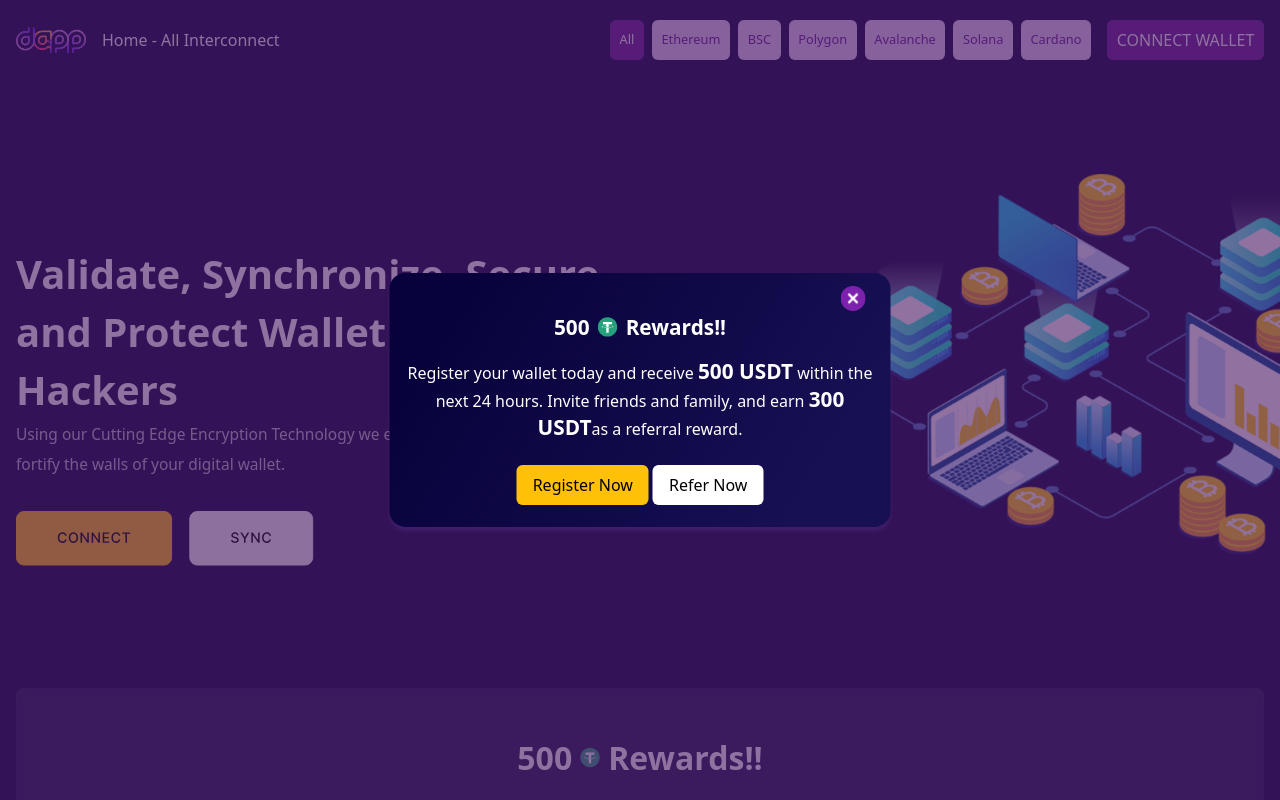
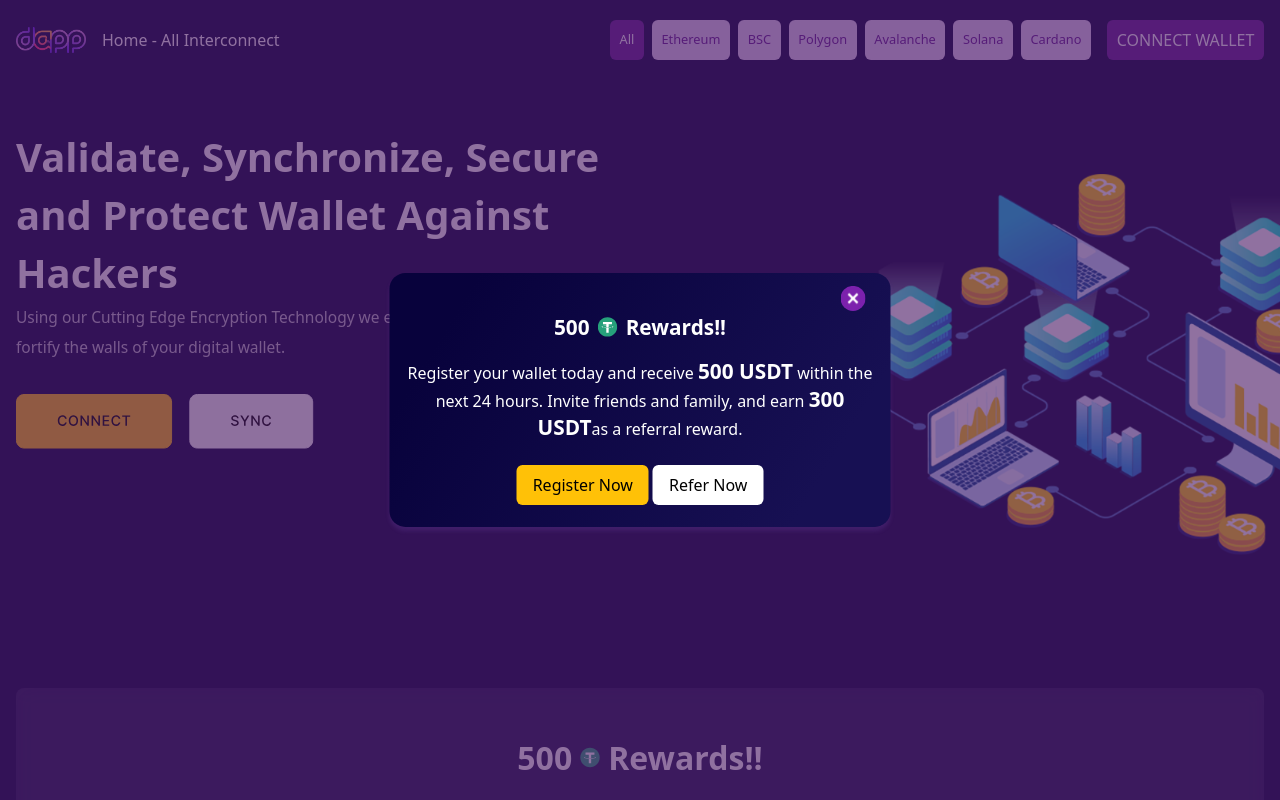
Before and after one commit to DavidOsezua/dapp, a React (Vite) app: page / in a window 1280 px wide. Shown: the top 800 px of the page. Built offline with nearby package versions, Linux system fonts and the light colour scheme.

Commit message:
reduced hero height

```diff
--- a/src/components/Hero.module.css
+++ b/src/components/Hero.module.css
@@ -13,7 +13,7 @@
   color: #fff;
   display: flex;
   flex-direction: column;
-  min-height: 70vh;
+  min-height: 40vh;
 }
 
 .title {
```
